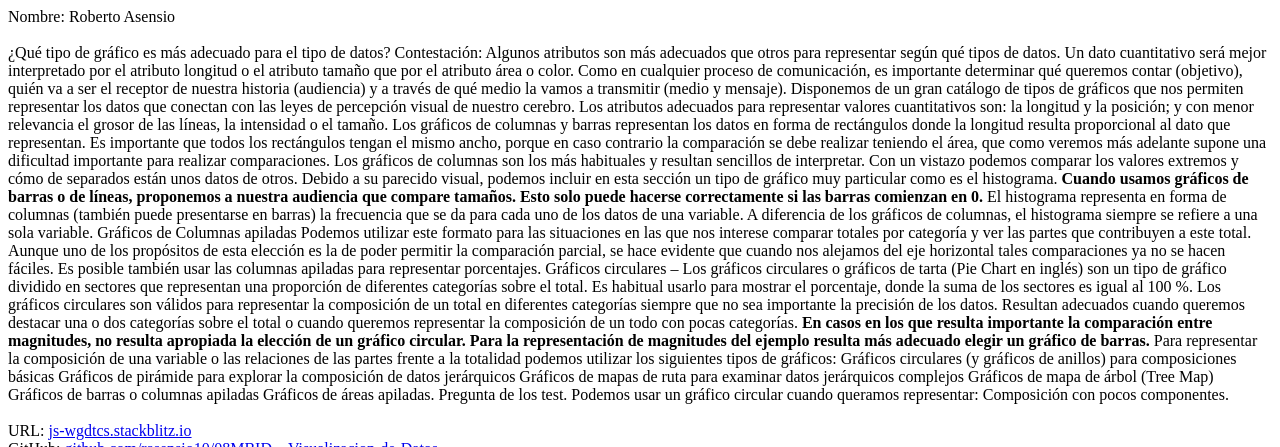
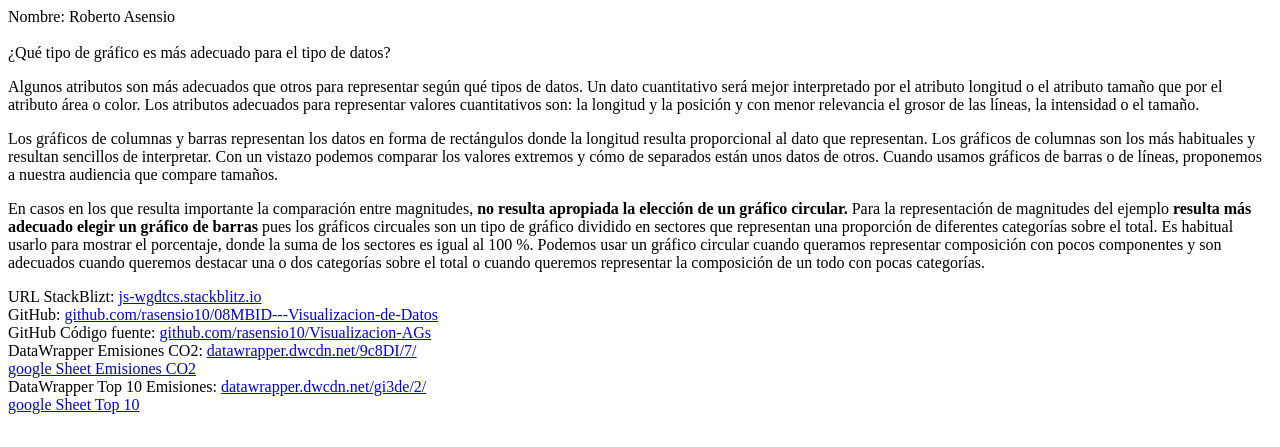
Before and after one commit to rasensio10/Visualizacion-AGs, a website: page index.html in a window 1280 px wide. Shown: the top 447 px of the page. Drawn offline with Linux system fonts and the light colour scheme.

Commit message:
1 file modified

```diff
--- a/index.html
+++ b/index.html
@@ -4,58 +4,19 @@
   <br />  <br />
 
   <span class="negrita">¿Qué tipo de gráfico es más adecuado para el tipo de datos?</span>
-  <span>Contestación:
+  <p><span>
+  Algunos atributos son más adecuados que otros para representar según qué tipos de datos. Un dato cuantitativo será mejor interpretado por el atributo longitud o el atributo tamaño que por el atributo área o color. Los atributos adecuados para representar valores cuantitativos son: la longitud y la posición y con menor relevancia el grosor de las líneas, la intensidad o el tamaño.
+  </span></p>
 
-  Algunos atributos son más adecuados que otros para representar según qué tipos de datos. Un dato cuantitativo será mejor interpretado por el atributo longitud o el atributo tamaño que por el atributo área o color. Como en cualquier proceso de comunicación, es importante determinar qué queremos contar (objetivo), quién va a ser el receptor de nuestra historia (audiencia) y a través de qué medio la vamos a transmitir (medio y mensaje). Disponemos de un gran catálogo de tipos de gráficos que nos permiten representar los datos que conectan con las leyes de percepción visual de nuestro cerebro.
+  <p><span>
+  Los gráficos de columnas y barras representan los datos en forma de rectángulos donde la longitud resulta proporcional al dato que representan. Los gráficos de columnas son los más habituales y resultan sencillos de interpretar. Con un vistazo podemos comparar los valores extremos y cómo de separados están unos datos de otros. Cuando usamos gráficos de barras o de líneas, proponemos a nuestra audiencia que compare tamaños.
+</span></p>
 
-  Los atributos adecuados para representar valores cuantitativos son: la longitud y la posición; y con menor relevancia el grosor de las líneas, la intensidad o el tamaño.
+  <p><span>
+  En casos en los que resulta importante la comparación entre magnitudes, <b>no resulta apropiada la elección de un gráfico circular.</b> Para la representación de magnitudes del ejemplo <b>resulta más adecuado elegir un gráfico de barras </b>pues los gráficos circuales son un tipo de gráfico  dividido en sectores que representan una proporción de diferentes categorías sobre el total. Es habitual usarlo para mostrar el porcentaje, donde la suma de los sectores es igual al 100 %. Podemos usar un gráfico circular cuando queramos representar composición con pocos componentes y son adecuados cuando queremos destacar una o dos categorías sobre el total o cuando queremos representar la composición de un todo con pocas categorías.</b>
+</span></p>
 
-  Los gráficos de columnas y barras representan los datos en forma de rectángulos donde la longitud resulta proporcional al dato que representan. Es importante que todos los rectángulos tengan el mismo ancho, porque en caso contrario la comparación se debe realizar teniendo el área, que como veremos más adelante supone una dificultad importante para realizar comparaciones.
-  Los gráficos de columnas son los más habituales y resultan sencillos de interpretar.  Con un vistazo podemos comparar los valores extremos y cómo de separados están unos datos de otros. Debido a su parecido visual, podemos incluir en esta sección un tipo de gráfico muy particular como es el histograma.
-
-  <b>Cuando usamos gráficos de barras o de líneas, proponemos a nuestra audiencia que compare tamaños. Esto solo puede hacerse correctamente si las barras comienzan en 0.</b>
-
-  El histograma representa en forma de columnas (también puede presentarse en barras) la frecuencia que se da para cada uno de los datos de una variable. A diferencia de los gráficos de columnas, el histograma siempre se refiere a una sola variable.
-
-  Gráficos de Columnas apiladas
-
-  Podemos utilizar este formato para las situaciones en las que nos interese comparar totales por categoría y ver las partes que contribuyen a este total.
-
-Aunque uno de los propósitos de esta elección es la de poder permitir la comparación parcial, se hace evidente que cuando nos alejamos del eje horizontal tales comparaciones ya no se hacen fáciles.
-
-Es posible también usar las columnas apiladas para representar porcentajes.
-
-
-Gráficos circulares
-–
-Los gráficos circulares o gráficos de tarta (Pie Chart en inglés) son un tipo de gráfico  dividido en sectores que representan una proporción de diferentes categorías sobre el total. Es habitual usarlo para mostrar el porcentaje, donde la suma de los sectores es igual al 100 %.
-
-Los gráficos circulares son válidos para representar la composición de un total en diferentes categorías siempre que no sea importante la precisión de los datos. Resultan adecuados cuando queremos destacar una o dos categorías sobre el total o cuando queremos representar la composición de un todo con pocas categorías.
-
-<b>En casos en los que resulta importante la comparación entre magnitudes, no resulta apropiada la elección de un gráfico circular. Para la representación de magnitudes del ejemplo resulta más adecuado elegir un gráfico de barras.</b>
-
-
-Para representar la composición de una variable o las relaciones de las partes frente a la totalidad podemos utilizar los siguientes tipos de gráficos:
-
-Gráficos circulares (y gráficos de anillos) para composiciones básicas
-Gráficos de pirámide para explorar la composición de datos jerárquicos
-Gráficos de mapas de ruta para examinar datos jerárquicos complejos
-Gráficos de mapa de árbol (Tree Map)
-Gráficos de barras o columnas apiladas
-Gráficos de áreas apiladas.
-
-
-Pregunta de los test.
-
-Podemos usar un gráfico circular cuando queramos representar: Composición con pocos componentes.
-
-
-
-</span>
-
-  <br />  <br />
-
-  <span class="negrita">URL:</span>
+  <span class="negrita">URL StackBlizt:</span>
 
     <a href="https://js-wgdtcs.stackblitz.io" target="_blank">
 
```
